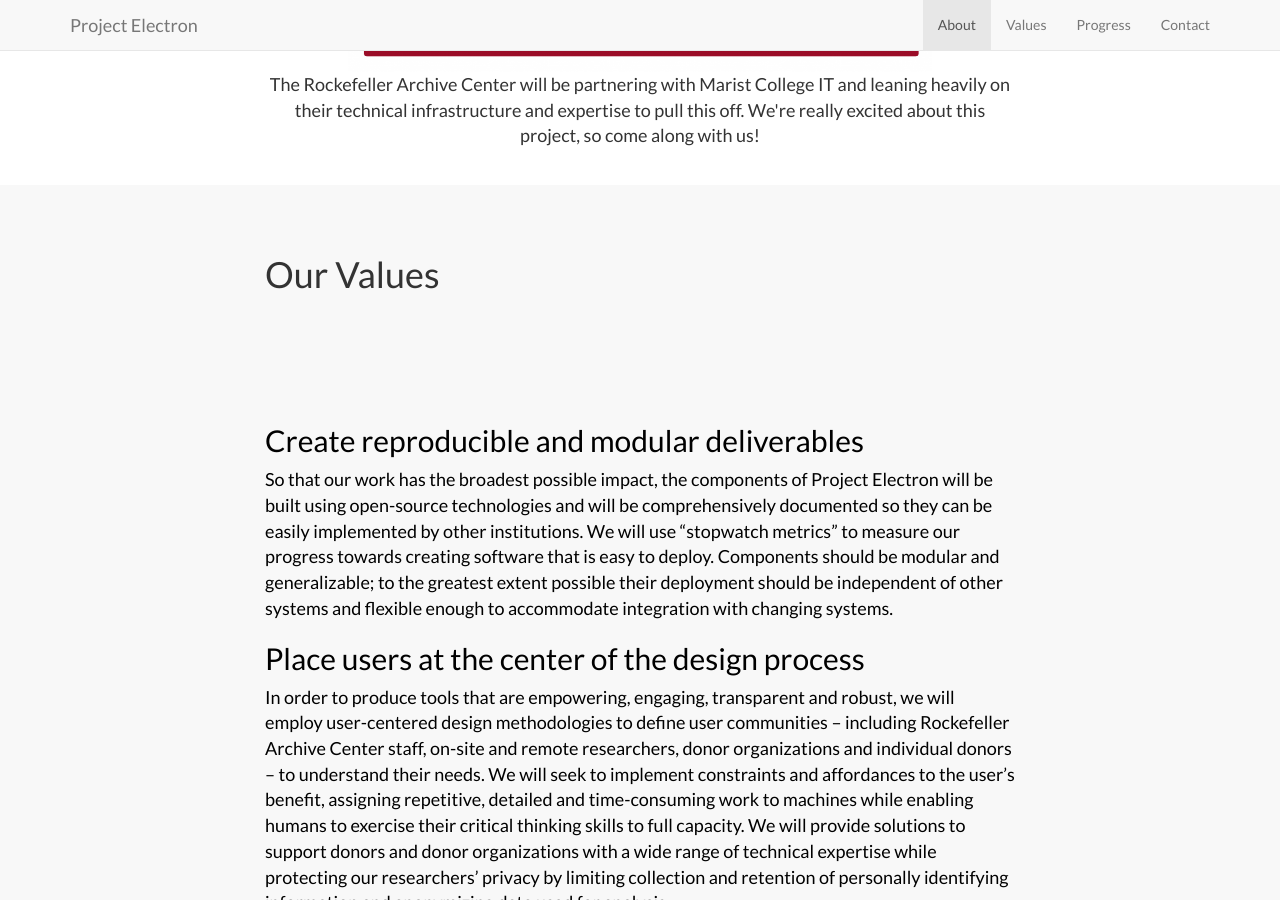
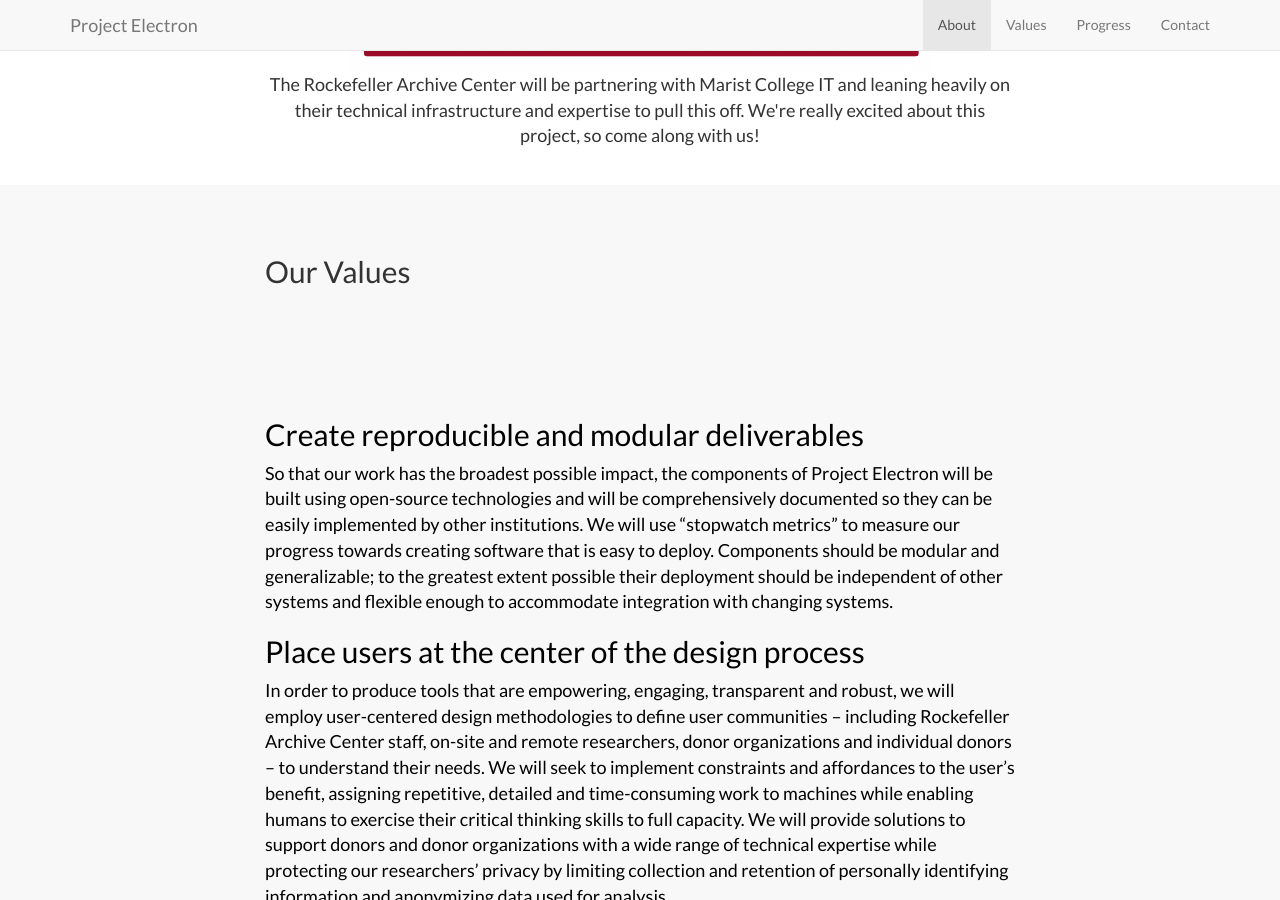
Before and after one commit to RockefellerArchiveCenter/project_electron, a Jekyll site: the page built from index.html, in a window 1280 px wide and 900 px high, scrolled down 1352 px. Built offline with Jekyll 4.4.1, drawn with Linux system fonts in a browser that asks for light colours.

```diff
--- a/_includes/values.html
+++ b/_includes/values.html
@@ -4,7 +4,7 @@
         <div class="container">
             <div class="row">
             <div class="col-lg-8 col-lg-offset-2">
-              <h1>Our Values</h1>
+              <h2 font-size:"large">Our Values</h2>
             <div class="values">
                 <h2>Create reproducible and modular deliverables</h2>
                 <p>So that our work has the broadest possible impact, the components of Project Electron will be built using open-source technologies and will be comprehensively documented so they can be easily implemented by other institutions. We will use “stopwatch metrics” to measure our progress towards creating software that is easy to deploy. Components should be modular and generalizable; to the greatest extent possible their deployment should be independent of other systems and flexible enough to accommodate integration with changing systems.</p>
```
